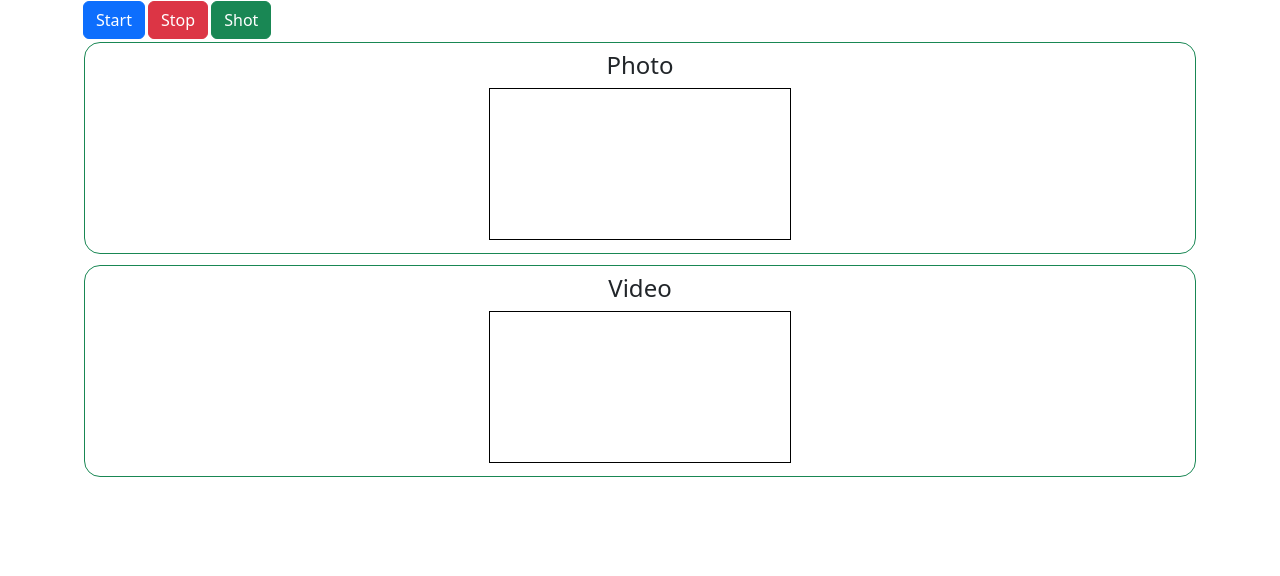
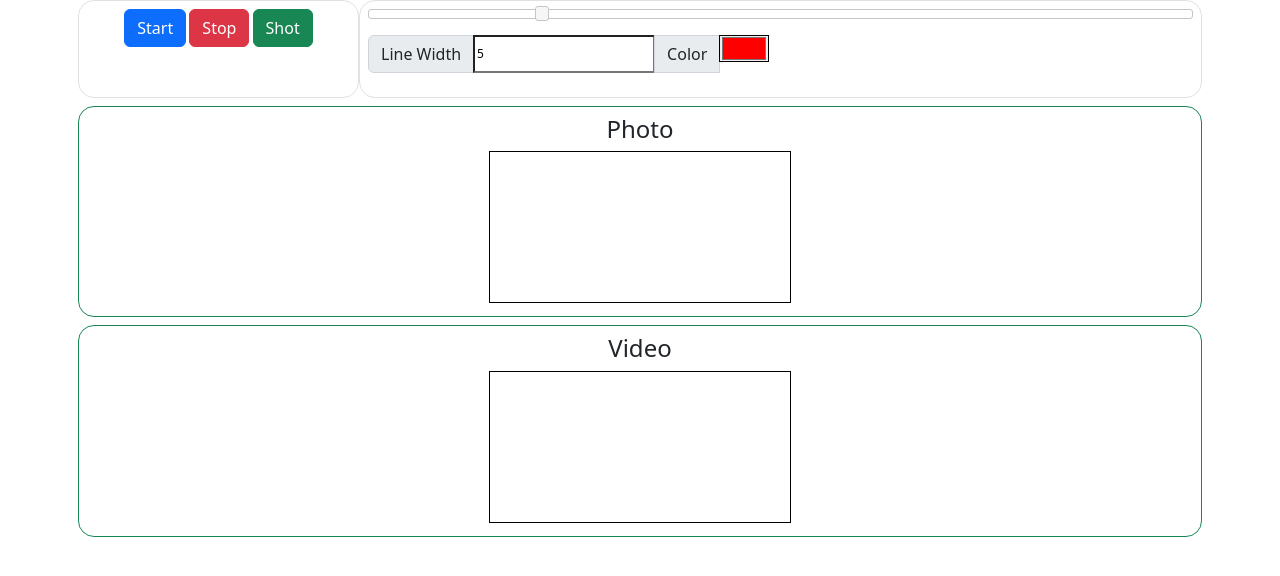
Before and after one commit to hardy1234554321/snapshot, a plain HTML site: page index.html in a window 1280 px wide. Drawn offline with nearby package versions, Linux system fonts and the light colour scheme.

Commit message:
Set up line width and color

```diff
--- a/index.html
+++ b/index.html
@@ -14,19 +14,12 @@
     <script src="https://code.jquery.com/ui/1.13.1/jquery-ui.min.js"></script>
 
     <!-- bootstrap -->
-    <link href="https://cdn.jsdelivr.net/npm/bootstrap@5.2.0-beta1/dist/css/bootstrap.min.css" rel="stylesheet"
-        integrity="sha384-0evHe/X+R7YkIZDRvuzKMRqM+OrBnVFBL6DOitfPri4tjfHxaWutUpFmBp4vmVor" crossorigin="anonymous">
-    <script src="https://cdn.jsdelivr.net/npm/bootstrap@5.2.0-beta1/dist/js/bootstrap.bundle.min.js"
-        integrity="sha384-pprn3073KE6tl6bjs2QrFaJGz5/SUsLqktiwsUTF55Jfv3qYSDhgCecCxMW52nD2"
-        crossorigin="anonymous"></script>
+    <link href="https://cdn.jsdelivr.net/npm/bootstrap@5.2.0-beta1/dist/css/bootstrap.min.css" rel="stylesheet" integrity="sha384-0evHe/X+R7YkIZDRvuzKMRqM+OrBnVFBL6DOitfPri4tjfHxaWutUpFmBp4vmVor" crossorigin="anonymous">
+    <script src="https://cdn.jsdelivr.net/npm/bootstrap@5.2.0-beta1/dist/js/bootstrap.bundle.min.js" integrity="sha384-pprn3073KE6tl6bjs2QrFaJGz5/SUsLqktiwsUTF55Jfv3qYSDhgCecCxMW52nD2" crossorigin="anonymous"></script>
 
     <style>
         body {
             font-size: 12px;
-        }
-
-        div {
-            margin: 1px;
         }
 
         video,
@@ -39,29 +32,32 @@
 
 <body>
     <div class="container">
-
-        <div class="row">
-            <div class="col">
+        <div class="row g-2">
+            <div class="col-3 p-2 border rounded-4 text-center">
                 <button type="button" class="btn btn-primary" onclick="startCapture()">Start</button>
                 <button type="button" class="btn btn-danger" onclick="stopCapture()">Stop</button>
                 <button type="button" class="btn btn-success" onclick="snapPhoto()">Shot</button>
             </div>
+            <div class="col-9 p-2 border rounded-4 text-center">
+                <div class="mb-3">
+                    <div id="slider"></div>
+                </div>
+                <div class="input-group mb-3">
+                    <span class="input-group-text" id="basic-addon3">Line Width</span>
+                    <input type="text" id="lineWidth" value="5" aria-describedby="basic-addon3" readonly>
+                    <span class="input-group-text" id="basic-addon4">Color</span>
+                    <input type="color" id="fillStyle" value="#ff0000" aria-describedby="basic-addon4">
+                </div>
             </div>
 
-        <div class="row">
-            <div class="col">
-                <div class="border border-success p-2 mb-2 rounded-4 text-center">
+            <div class="col-12 border border-success p-2 rounded-4 text-center">
                 <h4>Photo</h4>
                 <canvas id="myCanvas">
                     Your browser does not support HTML5 canvas.
                 </canvas>
             </div>
-            </div>
-        </div>
 
-        <div class="row">
-            <div class="col">
-                <div class="border border-success p-2 mb-2 rounded-4 text-center">
+            <div class="col-12 border border-success p-2 rounded-4 text-center">
                 <h4>Video</h4>
                 <video id="myVideo" autoplay>
                     Your browser does not support HTML5 video.
@@ -70,22 +66,20 @@
         </div>
     </div>
 
-    </div>
-
 
     <script>
         const video = document.getElementById("myVideo");
         const canvas = document.getElementById("myCanvas");
         const ctx = canvas.getContext("2d");
 
-        let startCapture = function () {
+        let startCapture = function() {
             if (navigator.mediaDevices && navigator.mediaDevices.getDisplayMedia) {
                 navigator.mediaDevices.getDisplayMedia({
                     video: {
                         cursor: "always"
                     },
                     audio: false
-                }).then(function (stream) {
+                }).then(function(stream) {
                     video.srcObject = stream;
                     video.play();
                 });
@@ -93,7 +87,7 @@
             }
         }
 
-        let stopCapture = function () {
+        let stopCapture = function() {
             const tracks = video.srcObject.getTracks();
             tracks.forEach(track => track.stop());
 
@@ -103,54 +97,64 @@
             ctx.clearRect(0, 0, ctx.canvas.width, ctx.canvas.height);
         }
 
-        let snapPhoto = function () {
+        let snapPhoto = function() {
             canvas.width = video.videoWidth;
             canvas.height = video.videoHeight;
             ctx.drawImage(video, 0, 0, video.videoWidth, video.videoHeight); // for drawing the video element on the canvas
         }
 
 
-
-
-        mousePressed = false;
-
-        $('#myCanvas').mousedown(function (e) {
-            mousePressed = true;
-            starDraw(e.pageX - $(this).offset().left, e.pageY - $(this).offset().top, false);
-        });
-
-        $('#myCanvas').mousemove(function (e) {
-            if (mousePressed) {
-                starDraw(e.pageX - $(this).offset().left, e.pageY - $(this).offset().top, true);
-            }
-        });
-
-        $('#myCanvas').mouseup(function (e) {
-            mousePressed = false;
-        });
-        $('#myCanvas').mouseleave(function (e) {
-            mousePressed = false;
-        });
-
-        let starDraw = function (x, y, isDown) {
+        let starDraw = function(x, y, isDown) {
             if (isDown) {
                 ctx.beginPath();
-                ctx.strokeStyle = $('#selColor').val();
-                ctx.lineWidth = $('#selWidth').val();
+                ctx.strokeStyle = $('#fillStyle').val();
+                ctx.lineWidth = $('#lineWidth').val();
                 ctx.lineJoin = "round";
                 ctx.moveTo(lastX, lastY);
                 ctx.lineTo(x, y);
                 ctx.closePath();
                 ctx.stroke();
             }
-            lastX = x; lastY = y;
+            lastX = x;
+            lastY = y;
         }
 
-        let clearArea = function () {
-            // Use the identity matrix while clearing the canvas
-            ctx.setTransform(1, 0, 0, 1, 0, 0);
-            ctx.clearRect(0, 0, ctx.canvas.width, ctx.canvas.height);
+
+        $(document).ready(function() {
+            // Add slider to set up line width
+            $("#slider").slider({
+                value: $("#lineWidth").val(),
+                min: 1,
+                max: 20,
+                step: 1,
+                slide: function(event, ui) {
+                    $("#lineWidth").val(ui.value);
                 }
+            });
+
+
+            // Add mouse event for canvas drawing
+            mousePressed = false;
+
+            $('#myCanvas').mousedown(function(e) {
+                mousePressed = true;
+                starDraw(e.pageX - $(this).offset().left, e.pageY - $(this).offset().top, false);
+            });
+
+            $('#myCanvas').mousemove(function(e) {
+                if (mousePressed) {
+                    starDraw(e.pageX - $(this).offset().left, e.pageY - $(this).offset().top, true);
+                }
+            });
+
+            $('#myCanvas').mouseup(function(e) {
+                mousePressed = false;
+            });
+
+            $('#myCanvas').mouseleave(function(e) {
+                mousePressed = false;
+            });
+        });
     </script>
 </body>
 
```
Lines whose indentation alone changed are shown as unchanged.
